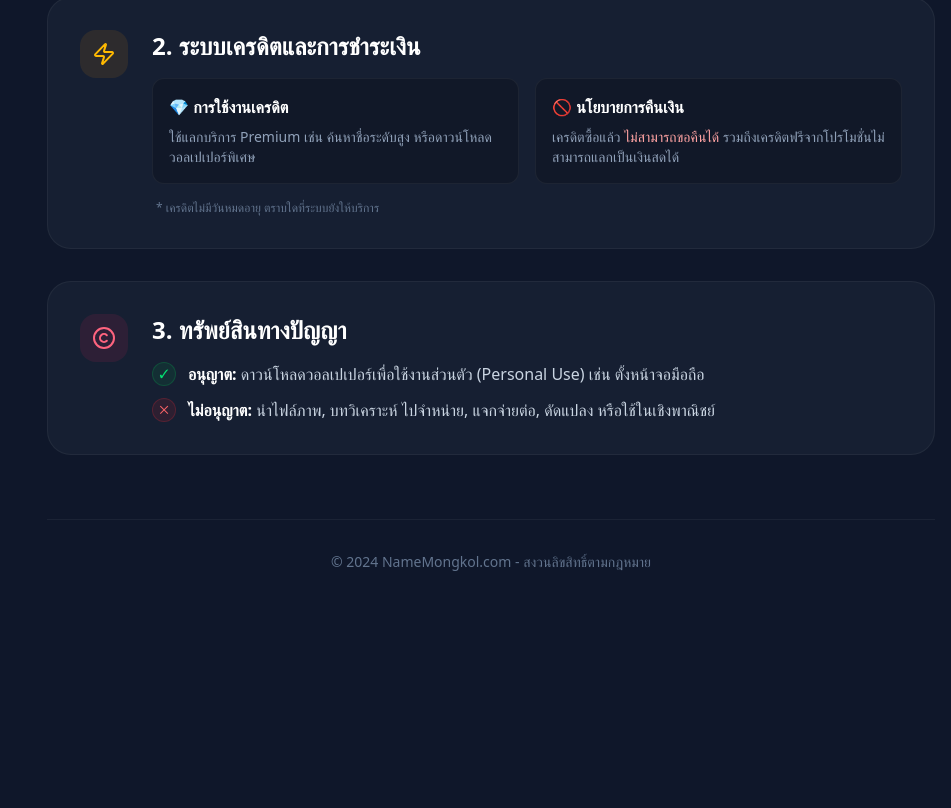
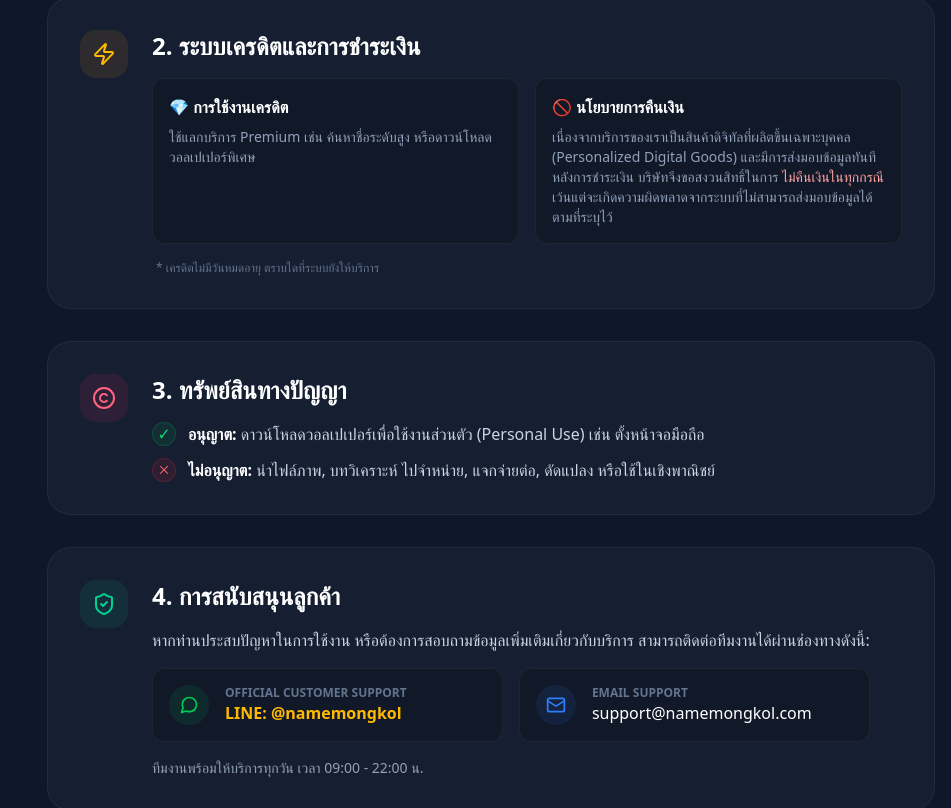
Before and after one commit to natteepao-collab/NAMEMONGKOL, a Next.js app: page /terms in a window 1280 px wide. Shown: the part 916-1724 px from the top of the page, without its empty margins (329-1280 px from the left). Before the commit the page ends 1568 px from the top, so only its background shows below. Built offline with nearby package versions, Linux system fonts and the light colour scheme; no server answers; the database is empty.

Commit message:
update ข้อตกลงและเงื่อนไข

```diff
--- a/src/app/terms/page.tsx
+++ b/src/app/terms/page.tsx
@@ -57,14 +57,14 @@ export default function TermsPage() {
                                     1. ลักษณะของบริการ
                                 </h2>
                                 <p className="text-slate-300">
-                                    เราให้บริการวิเคราะห์เบอร์โทรศัพท์, แนะนำชื่อมงคล และวอลเปเปอร์เสริมดวง โดยอ้างอิงจากตำราทักษาปกรณ์และเลขศาสตร์ไทยโบราณผสมผสานกับเทคโนโลยี AI
+                                    ให้บริการวิเคราะห์ข้อมูลทางภาษาศาสตร์ (Onomastics) และสถิติเชิงตัวเลข เพื่อใช้เป็นแนวทางในการตั้งชื่อและสร้างสรรค์ผลงานดิจิทัล (Digital Assets) โดยใช้เทคโนโลยีประมวลผลข้อมูลระดับสูง
                                 </p>
                                 <div className="mt-4 p-4 md:p-5 bg-amber-500/10 border border-amber-500/20 rounded-2xl text-sm md:text-base text-amber-100 flex gap-4 items-start">
                                     <AlertCircle className="shrink-0 mt-0.5 text-amber-400" size={20} />
                                     <div>
                                         <strong className="block text-amber-400 mb-1">คำสงวนสิทธิ์ (Disclaimer)</strong>
                                         <p className="opacity-90">
-                                            ผลลัพธ์เป็น <ins className="decoration-amber-500/50 decoration-2">ความเชื่อส่วนบุคคล</ins> เว็บไซต์ทำหน้าที่เป็นที่ปรึกษาตามหลักวิชาเท่านั้น ความสำเร็จในชีวิตย่อมเกิดจาก "สติ" และ "ความเพียร" ของท่านเป็นที่ตั้ง
+                                            ผลลัพธ์จากการวิเคราะห์เป็นข้อมูลทางสถิติและหลักการทางภาษาศาสตร์เพื่อนำไปประยุกต์ใช้เท่านั้น การตัดสินใจนำไปใช้งานขึ้นอยู่กับดุลยพินิจของผู้ใช้บริการ
                                         </p>
                                     </div>
                                 </div>
@@ -89,7 +89,9 @@ export default function TermsPage() {
                                     </div>
                                     <div className="bg-black/20 p-4 rounded-xl border border-white/5">
                                         <h3 className="font-semibold text-white mb-2">🚫 นโยบายการคืนเงิน</h3>
-                                        <p className="text-sm text-slate-400">เครดิตซื้อแล้ว <span className="text-red-300">ไม่สามารถขอคืนได้</span> รวมถึงเครดิตฟรีจากโปรโมชั่นไม่สามารถแลกเป็นเงินสดได้</p>
+                                        <p className="text-sm text-slate-400">
+                                            เนื่องจากบริการของเราเป็นสินค้าดิจิทัลที่ผลิตขึ้นเฉพาะบุคคล (Personalized Digital Goods) และมีการส่งมอบข้อมูลทันทีหลังการชำระเงิน บริษัทจึงขอสงวนสิทธิ์ในการ <span className="text-red-300">ไม่คืนเงินในทุกกรณี</span> เว้นแต่จะเกิดความผิดพลาดจากระบบที่ไม่สามารถส่งมอบข้อมูลได้ตามที่ระบุไว้
+                                        </p>
                                     </div>
                                 </div>
                                 <p className="text-xs text-slate-500 pl-1">* เครดิตไม่มีวันหมดอายุ ตราบใดที่ระบบยังให้บริการ</p>
@@ -124,9 +126,48 @@ export default function TermsPage() {
                             </div>
                         </div>
                     </section>
+
+                    {/* Section 4 - Customer Support */}
+                    <section className="bg-[#1e293b]/50 p-6 md:p-8 rounded-3xl border border-white/5 hover:border-amber-500/20 transition-all duration-300 group">
+                        <div className="flex items-start gap-4 md:gap-6">
+                            <div className="shrink-0 p-3 rounded-2xl bg-emerald-500/10 text-emerald-400 group-hover:bg-emerald-500/20 transition-colors">
+                                <ShieldCheck size={24} />
+                            </div>
+                            <div className="space-y-4">
+                                <h2 className="text-xl md:text-2xl font-bold text-white group-hover:text-emerald-200 transition-colors">
+                                    4. การสนับสนุนลูกค้า
+                                </h2>
+                                <p className="text-slate-300">
+                                    หากท่านประสบปัญหาในการใช้งาน หรือต้องการสอบถามข้อมูลเพิ่มเติมเกี่ยวกับบริการ สามารถติดต่อทีมงานได้ผ่านช่องทางดังนี้:
+                                </p>
+                                <div className="grid md:grid-cols-2 gap-4">
+                                    <div className="bg-black/20 p-4 rounded-xl border border-white/5 flex items-center gap-4">
+                                        <div className="w-10 h-10 rounded-full bg-green-500/10 flex items-center justify-center text-green-500">
+                                            <svg xmlns="http://www.w3.org/2000/svg" width="20" height="20" viewBox="0 0 24 24" fill="none" stroke="currentColor" strokeWidth="2" strokeLinecap="round" strokeLinejoin="round"><path d="M21 11.5a8.38 8.38 0 0 1-.9 3.8 8.5 8.5 0 0 1-7.6 4.7 8.38 8.38 0 0 1-3.8-.9L3 21l1.9-5.7a8.38 8.38 0 0 1-.9-3.8 8.5 8.5 0 0 1 4.7-7.6 8.38 8.38 0 0 1 3.8-.9h.5a8.48 8.48 0 0 1 8 8v.5z" /></svg>
+                                        </div>
+                                        <div>
+                                            <p className="text-xs text-slate-500 font-semibold uppercase">Official Customer Support</p>
+                                            <p className="text-amber-400 font-bold">LINE: @namemongkol</p>
+                                        </div>
+                                    </div>
+                                    <div className="bg-black/20 p-4 rounded-xl border border-white/5 flex items-center gap-4">
+                                        <div className="w-10 h-10 rounded-full bg-blue-500/10 flex items-center justify-center text-blue-500">
+                                            <svg xmlns="http://www.w3.org/2000/svg" width="20" height="20" viewBox="0 0 24 24" fill="none" stroke="currentColor" strokeWidth="2" strokeLinecap="round" strokeLinejoin="round"><rect width="20" height="16" x="2" y="4" rx="2" /><path d="m22 7-8.97 5.7a1.94 1.94 0 0 1-2.06 0L2 7" /></svg>
+                                        </div>
+                                        <div>
+                                            <p className="text-xs text-slate-500 font-semibold uppercase">Email Support</p>
+                                            <p className="text-white font-medium">support@namemongkol.com</p>
+                                        </div>
+                                    </div>
+                                </div>
+                                <p className="text-sm text-slate-400 mt-2">
+                                    ทีมงานพร้อมให้บริการทุกวัน เวลา 09:00 - 22:00 น.
+                                </p>
+                            </div>
+                        </div>
+                    </section>
                 </div>
 
-                {/* Footer */}
                 <div className="mt-16 text-center border-t border-white/5 pt-8">
                     <p className="text-slate-500 text-sm">
                         © 2024 NameMongkol.com - สงวนลิขสิทธิ์ตามกฎหมาย
```
